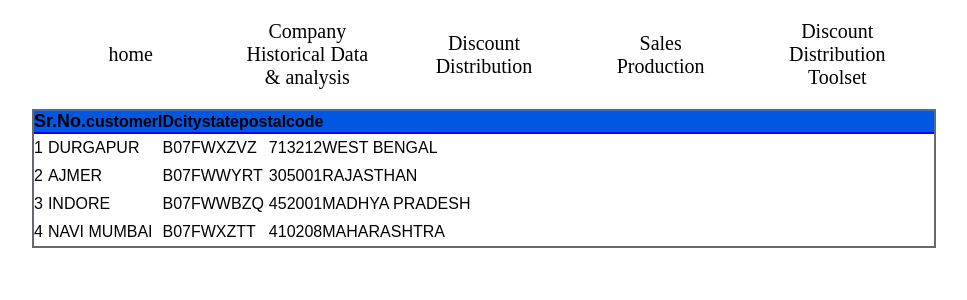
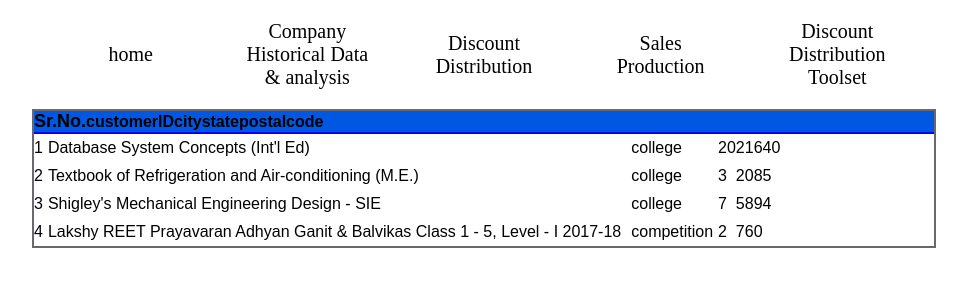
Before and after one commit to technicalrahul1/erp-model, a React (Create React App) app: page /erp-model/sales-item-from-data-discription in a window 1280 px wide. Shown: the top 300 px of the page, without its empty margins (156-1123 px from the left). Built offline with nearby package versions, Linux system fonts and the light colour scheme.

Commit message:
reusabletable1

```diff
--- a/src/App.js
+++ b/src/App.js
@@ -8,6 +8,7 @@
 import ErpModel from "./Pages/ErpModel";
 import DataDescription from "./Pages/DataDescription"
 import TableSalesItems from "./Tables/TableSalesItems";
+import { Customer,Product } from "./Data/Data";
 const App = () => {
   // const [ data, setData] =useState()
   // const API ="https://jsonplaceholder.typicode.com/todos"
@@ -16,7 +17,13 @@
   //   .then(response => response.json())
   //   .then(json => setData(json.products))
   // },[])
-
+  // const miniData =[
+  //   {field:"SrNo",header:"SRNO"},
+  //   {field:"city"},
+  //   {field:"customerID"},
+  //   {field:"postalcode"},
+  //   {field:"state"},
+  // ]
   return (
     <>
       <BrowserRouter>
@@ -24,9 +31,9 @@
         <Routes>
           <Route exact path="/" element={<ErpModel/>} />
           <Route exact path="/erp-model/data-discription" element={<DataDescription  />} />
-              <Route path="/erp-model/sales-item-from-data-discription" element={<TableSalesItems />} />
-              <Route path="/erp-model/copy-of-data-discription-sales-item" element={<TableSalesItems/>} />
-              <Route path="/erp-model/copy-of-data-discription-sales-item-1" element={<TableSalesItems/>} />
+              <Route path="/erp-model/sales-item-from-data-discription" element={<TableSalesItems data={Product}/>} />
+              <Route path="/erp-model/copy-of-data-discription-sales-item" element={<TableSalesItems data={Customer} />} />
+              <Route path="/erp-model/copy-of-data-discription-sales-item-1" element={<TableSalesItems />} />
                {/* <Route path="/erp-model/derived-algorithm" element={} /> */}
           <Route exact path="/erp-model/profit-prediction" element={<ProfitPrediction/>} />
 
--- a/src/Data/Data.js
+++ b/src/Data/Data.js
@@ -1,58 +1,63 @@
 import React from "react";
-export const Data =[
+export const Customer =[
     {
       SrNo:1,
+      customerID: "B07FWXZVZ",
       city: "DURGAPUR",
-      customerID: "B07FWXZVZ",
+      state: "WEST BENGAL",
       postalcode: 713212,
-      state: "WEST BENGAL"
     },
     {
       SrNo:2,
+
+      customerID: "B07FWWYRT",
       city: "AJMER",
-      customerID: "B07FWWYRT",
+      state: "RAJASTHAN",
       postalcode: 305001,
-      state: "RAJASTHAN"
     },
     {
       SrNo:3,
+      customerID: "B07FWWBZQ",
       city: "INDORE",
-      customerID: "B07FWWBZQ",
+      state: "MADHYA PRADESH",
       postalcode: 452001,
-      state: "MADHYA PRADESH"
     },
     {
       SrNo:4,
+      customerID: "B07FWXZTT",
       city: "NAVI MUMBAI",
-      customerID: "B07FWXZTT",
+      state: "MAHARASHTRA",
       postalcode: 410208,
-      state: "MAHARASHTRA"
     }
     ]
 
-export const Customer=[
+export const Product=[
     {
-      Total_amoun: 21640.0,
+      SrNo:1,
+      productname: "Database System Concepts (Int'l Ed)",
       category: "college",
-      productname: "Database System Concepts (Int'l Ed)",
-      quantity: 20
+      quantity: 20,
+      Total_amount: 21640.0,
     },
     {
+      SrNo:2,
+      productname: "Textbook of Refrigeration and Air-conditioning (M.E.)",
+      category: "college",
+      quantity: 3,
       Total_amount: 2085.0,
-      category: "college",
-      productname: "Textbook of Refrigeration and Air-conditioning (M.E.)",
-      quantity: 3
     },
     {
+      SrNo:3,
+      productname: "Shigley's Mechanical Engineering Design - SIE",
+      category: "college",
+      quantity: 7,
       Total_amount: 5894.0,
-      category: "college",
-      productname: "Shigley's Mechanical Engineering Design - SIE",
-      quantity: 7
     },
     {
+      SrNo:4,
+      productname: "Lakshy REET Prayavaran Adhyan Ganit & Balvikas Class 1 - 5, Level - I 2017-18",
+      category: "competition ",
+      quantity:2,
       Total_amount: 760.0,
-      category: "competition ",
-      productname: "Lakshy REET Prayavaran Adhyan Ganit & Balvikas Class 1 - 5, Level - I 2017-18",
-      quantity:2
    }
    ]
--- a/src/Tables/TableSalesItems.js
+++ b/src/Tables/TableSalesItems.js
@@ -1,12 +1,13 @@
 import React from 'react'
-import {Data, Customer} from "../Data/Data"
+import {Customer,Product} from "../Data/Data"
 import "../App.css";
-const TableSalesItems = () => {
+const TableSalesItems = (props) => {
   return (
     <>
      <div className='table'>
       <div className='table-box'>
        <tr className='table-row'>
+       {/* {props.miniData.map(()=>{})} */}
         <th className='table-heading'>Sr.No.</th>
         <th>customerID</th>
         <th>city</th>
@@ -14,16 +15,15 @@
         <th>postalcode</th>
        </tr>
       </div>
-       {Data.map((items)=>{
-        console.log("map",items)
+       {props?.data.map((items)=>{
+        console.log("data",items)
         return(
           <tr>
-          <td>{items.SrNo}</td>
-            <td className='table-data'>{items.city}</td>
-            <td className='table-data'>{items.customerID}</td>
-            <td>{items.postalcode}</td>
-            <td>{items.state}</td>
-
+            <td>{items.SrNo || items.SrNo}</td>
+            <td className='table-data'>{items.customerID || items.productname}</td>
+            <td className='table-data'>{items.city || items.category}</td>
+            <td>{items.state || items.quantity}</td>
+            <td>{items.postalcode || items.Total_amount}</td>
           </tr>
         )
        })}
```
